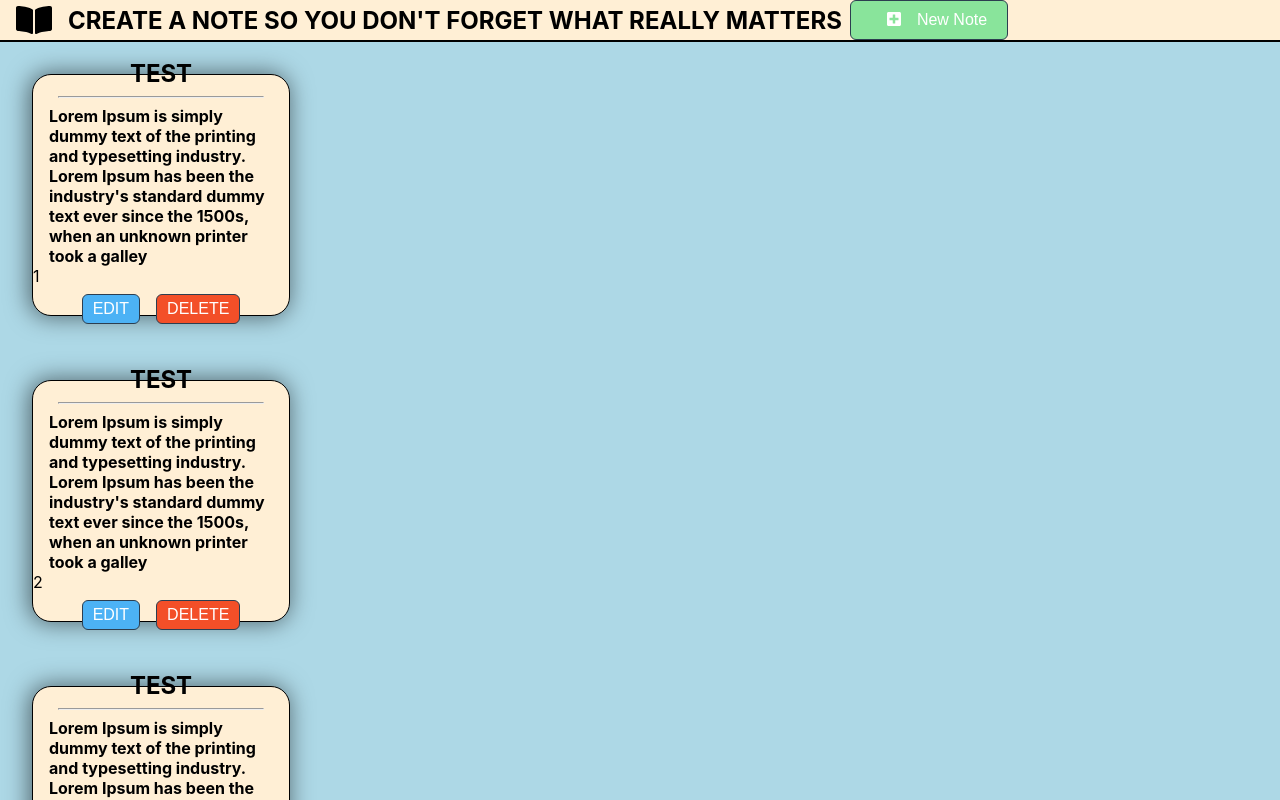
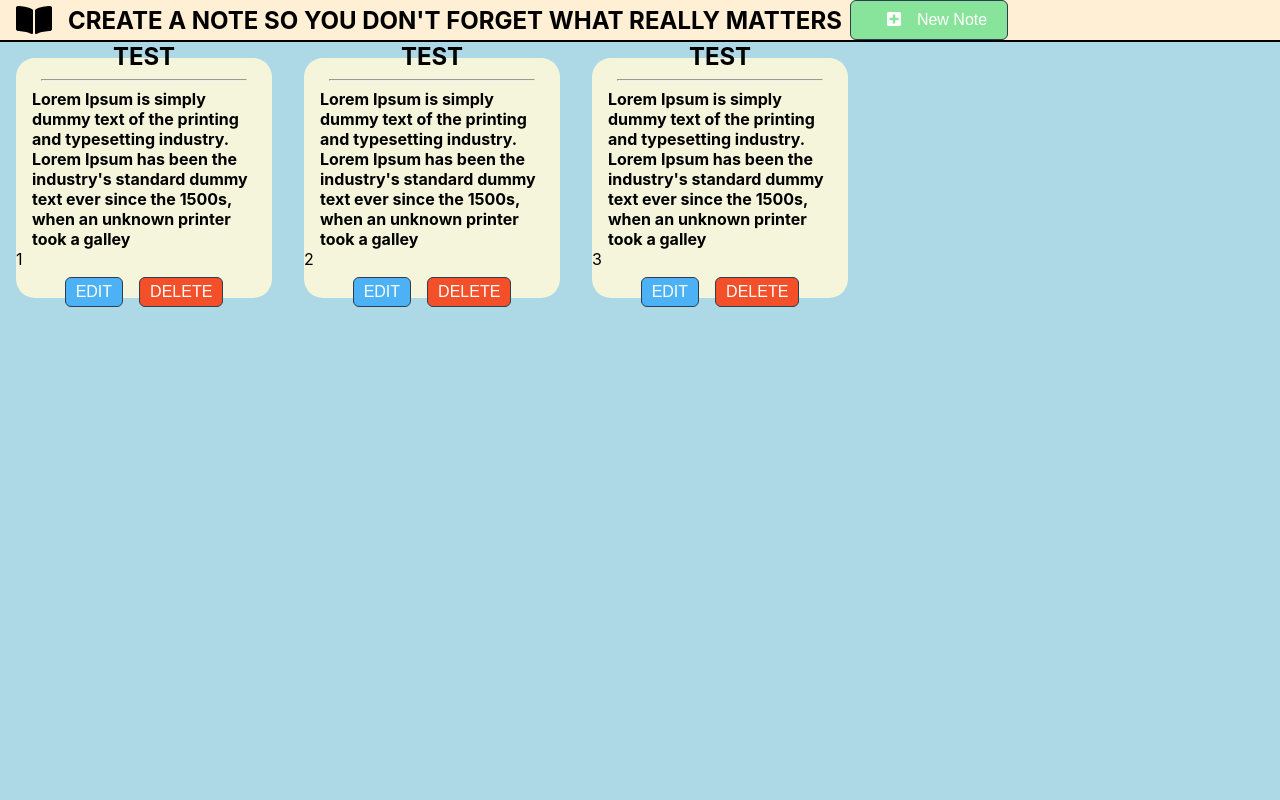
Before and after one commit to TucciAlessandro/PortableNotes, a React (Create React App) app: page / in a window 1280 px wide. Built offline with nearby package versions, Linux system fonts and the light colour scheme.

Commit message:
improve style createNote

```diff
--- a/src/App.tsx
+++ b/src/App.tsx
@@ -10,6 +10,7 @@ import CreateNote from "./components/CreateNote";
 const Container = styled.div`
   width: 100vw;
   display: flex;
+  overflow: auto;
   flex-direction: column;
   height: 100vh;
 `;
@@ -18,10 +19,12 @@ const BoardContainer = styled.div`
   width: 100%;
   overflow: auto;
   display: flex;
-  flex-direction: column;
+  flex-direction: row;
   height: 100%;
   background-color: lightblue;
 `;
+
+
 
 function App() {
   return (
@@ -30,8 +33,8 @@ function App() {
         <Container>
           <Navbar />
           <BoardContainer>
-            <Route exact path= "/" component={Board} />
-            <Route exact path= "/create" component={CreateNote} />
+            <Route exact path="/" component={Board} />
+            <Route exact path="/create" component={CreateNote} />
           </BoardContainer>
         </Container>
       </MyThemeContextsProvider>
--- a/src/components/Board.tsx
+++ b/src/components/Board.tsx
@@ -1,37 +1,40 @@
 import React, { useState } from "react";
 import DisplayNote from "./DisplayNote";
-import styled from "styled-components";
+import styled, { keyframes } from "styled-components";
 import CreateNote from "./CreateNote";
-import Button from "./Button";
 import useLocalStorage from "../hooks/useLocalStorage";
+import Navbar from "./Navbar";
 
+const boxAnimationSlide = keyframes`
+from{
+-webkit-transform: translateX(-500px);
+transform: translateX(-500px);
+}
+to {
+  -webkit-transform: translateX(0);
+    transform: translateX(0)}
+  `;
 const NoteContainer = styled.div`
   display: flex;
-  background-color: papayawhip;
+  background-color: beige;
   flex-direction: column;
-  margin: 2rem;
+  margin: 1rem;
   width: 20vw;
   height: 30vh;
   align-items: center;
   justify-content: center;
-  border: solid 1px black;
   border-radius: 19px;
-  -webkit-box-shadow: -2px 0px 23px 1px rgba(0, 0, 0, 0.53);
-  -moz-box-shadow: -2px 0px 23px 1px rgba(0, 0, 0, 0.53);
-  box-shadow: -2px 0px 23px 1px rgba(0, 0, 0, 0.53);
+  -webkit-transform: translateZ(0);
+  transform: translateZ(0);
+  -webkit-box-shadow: 0 0 0 0 rgba(0, 0, 0, 0);
+  box-shadow: 0 0 0 0 rgba(0, 0, 0, 0);
+  animation: ${boxAnimationSlide} 0.5s ease-in;
   &:hover {
-    transition: 0.8s ease-in-out;
-    -webkit-box-shadow: -2px 0px 23px 23px rgba(0, 0, 0, 0.53);
-    -moz-box-shadow: -2px 0px 23px 23px rgba(0, 0, 0, 0.53);
-    box-shadow: -2px 0px 23px 23px rgba(0, 0, 0, 0.53);
+    -webkit-transform: translateZ(100px);
+    transform: translateZ(100px);
+    -webkit-box-shadow: 0 0 20px 0px rgba(0, 0, 0, 0.35);
+    box-shadow: 0 0 20px 0px rgba(0, 0, 0, 0.35);
   }
-`;
-
-const ButtonContainer = styled.div`
-  display: flex;
-  justify-content: flex-end;
-  align-items: flex-end;
-  flex-direction: row;
 `;
 
 interface Note {
@@ -109,7 +112,6 @@ function Board() {
       ) : (
         <CreateNote addNote={addNote} />
       )}
-      {/* <Button color="danger">CREATE NOTE!</Button> */}
     </>
   );
 }
--- a/src/components/CreateNote.tsx
+++ b/src/components/CreateNote.tsx
@@ -1,5 +1,6 @@
 import React, { useState } from "react";
 import styled from "styled-components";
+import Button from "./Button";
 
 const StyledTextField = styled.input`
   display: flex;
@@ -7,6 +8,13 @@ const StyledTextField = styled.input`
   justify-content: center;
   width: 20vw;
   height: 20vh;
+  margin: 1rem;
+`;
+
+const CreatePageContainer = styled.div`
+  display: flex;
+  flex-direction: column;
+  background-color: lightblue;
 `;
 
 interface Note {
@@ -38,7 +46,7 @@ function CreateNote({ addNote }: CreateNoteProps) {
     }
   };
   return (
-    <>
+    <CreatePageContainer>
       <StyledTextField
         onChange={handleChangeId}
         type="text"
@@ -57,10 +65,10 @@ function CreateNote({ addNote }: CreateNoteProps) {
         name="title"
         placeholder="Write your Title here please."
       />
-      <button onClick={handleClick}>
+      <Button color='secondary' onClick={handleClick}>
         Click me to add note to parent state
-      </button>
-    </>
+      </Button>
+    </CreatePageContainer>
   );
 }
 
```
